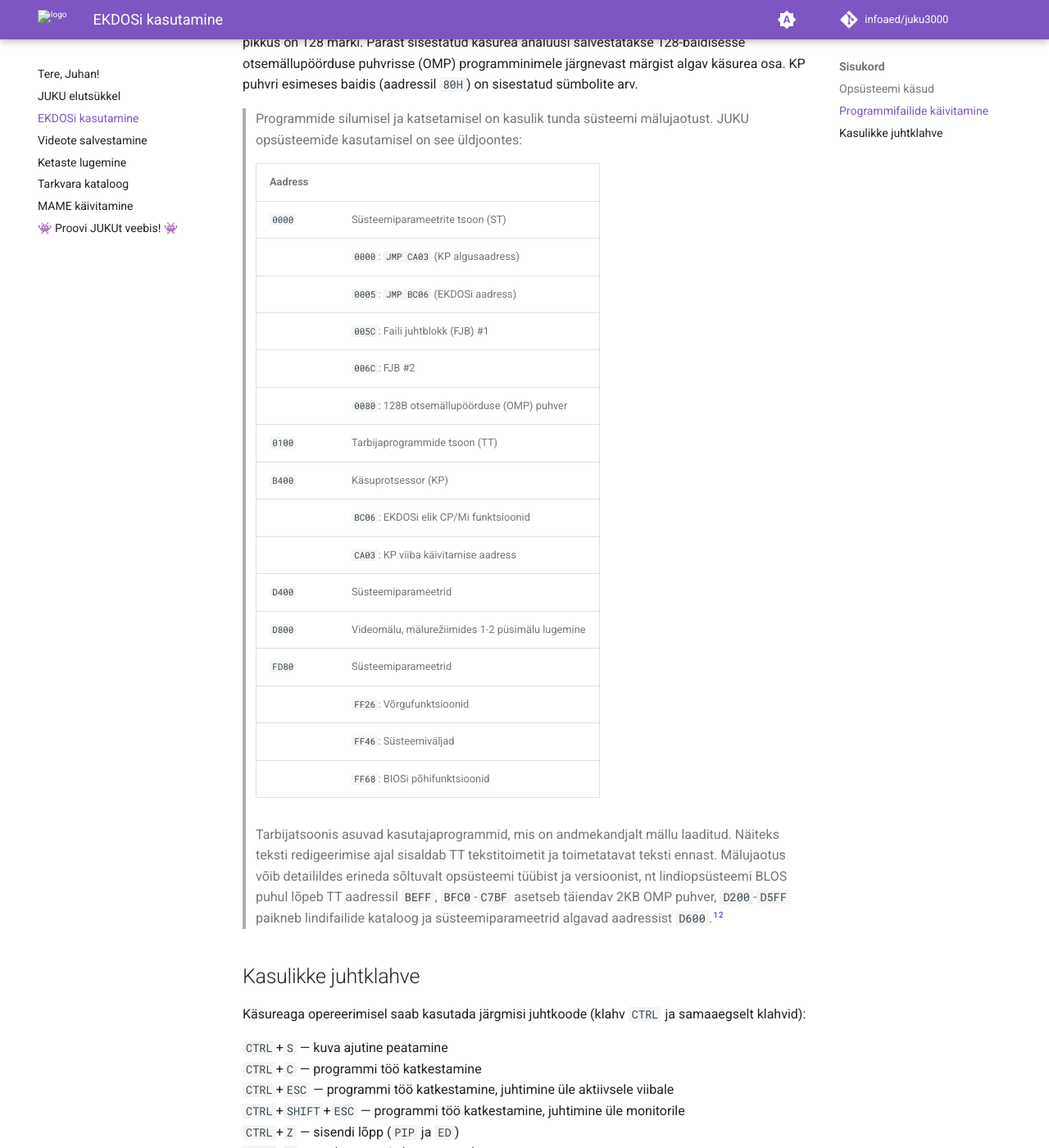
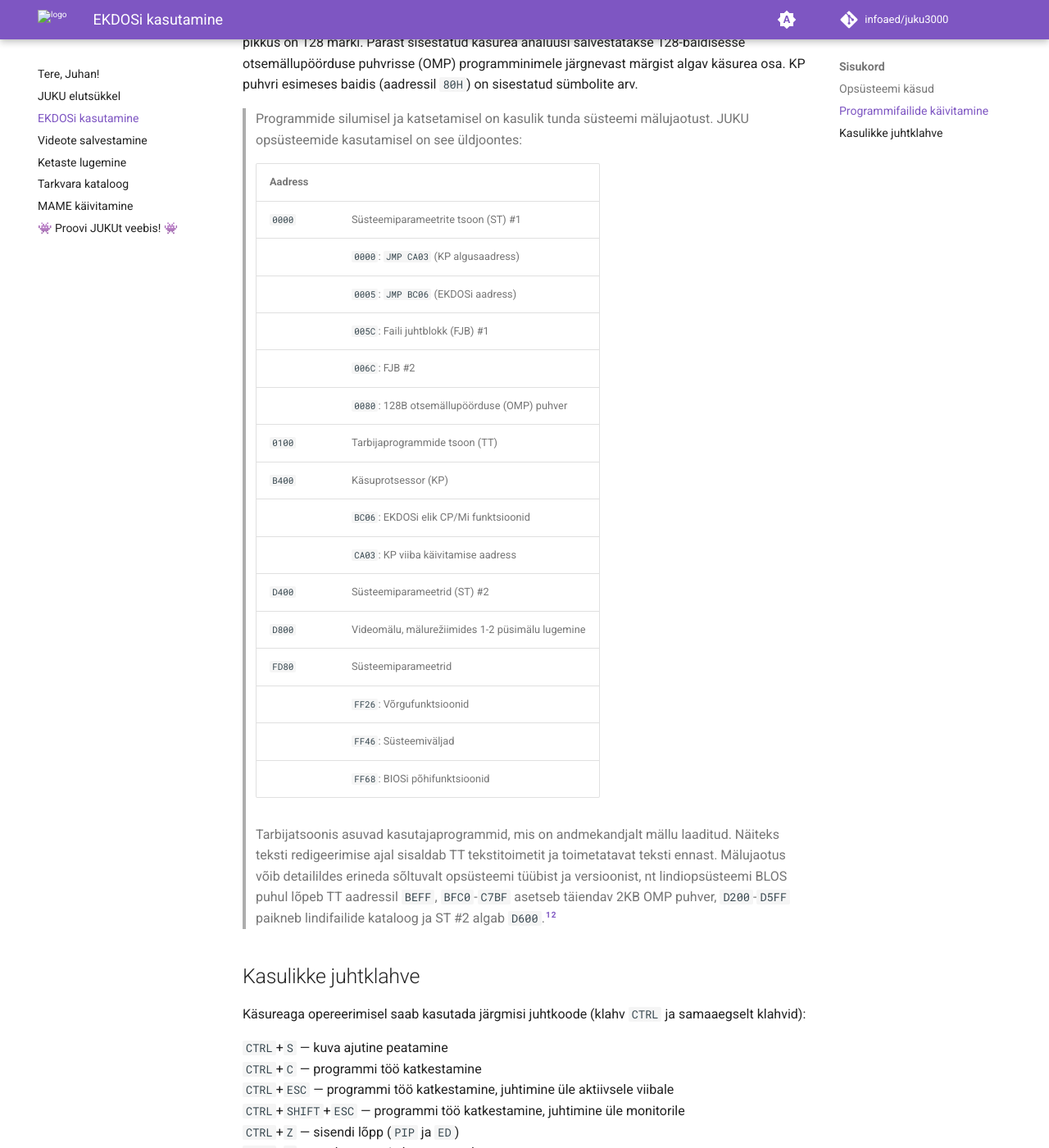
Before and after one commit to infoaed/juku3000, an MkDocs documentation site: the page built from docs/juku-käsud.md, in a window 1280 px wide and 1400 px high, scrolled down 3804 px. Shown: the whole window at 82% size. Built offline with MkDocs 1.6.1 and Material for MkDocs 9.7.7, drawn with Linux system fonts in a browser that asks for light colours; comment, search, counter and statistics services are not loaded.

Commit message:
Update juku-käsud.md

```diff
--- a/docs/juku-käsud.md
+++ b/docs/juku-käsud.md
@@ -115,7 +115,7 @@ KP moodustab nendest parameetritest süsteemiparameetrite tsooni (ST) ühe või
 >
 > | Aadress |                                                   |
 > | ----------- | --------------------------------------------------|
-> `0000` | Süsteemiparameetrite tsoon (ST)
+> `0000` | Süsteemiparameetrite tsoon (ST) #1
 >        | `0000`: `JMP CA03` (KP algusaadress)
 >        | `0005`: `JMP BC06` (EKDOSi aadress)
 >        | `005C`: Faili juhtblokk (FJB) #1
@@ -125,14 +125,14 @@ KP moodustab nendest parameetritest süsteemiparameetrite tsooni (ST) ühe või
 > `B400` | Käsuprotsessor (KP)
 >        | `BC06`: EKDOSi elik CP/Mi funktsioonid
 >        | `CA03`: KP viiba käivitamise aadress
-> `D400` | Süsteemiparameetrid
+> `D400` | Süsteemiparameetrid (ST) #2
 > `D800` | Videomälu, mälurežiimides 1-2 püsimälu lugemine
 > `FD80` | Süsteemiparameetrid
 >        | `FF26`: Võrgufunktsioonid
 >        | `FF46`: Süsteemiväljad
 >        | `FF68`: BIOSi põhifunktsioonid
 >
-> Tarbijatsoonis asuvad kasutajaprogrammid, mis on andmekandjalt mäl­lu laaditud. Näiteks teksti redigeerimise ajal sisaldab TT tekstitoimetit ja toimetatavat teksti ennast. Mälujaotus võib detailildes erineda sõltuvalt opsüsteemi tüübist ja versioonist, nt lindiopsüsteemi BLOS puhul lõpeb TT aadressil `BEFF`, `BFC0`-`C7BF` asetseb täiendav 2KB OMP puhver, `D200`-`D5FF` paikneb lindifailide kataloog ja süsteemiparameetrid algavad aadressist `D600`.[^1][^2]
+> Tarbijatsoonis asuvad kasutajaprogrammid, mis on andmekandjalt mäl­lu laaditud. Näiteks teksti redigeerimise ajal sisaldab TT tekstitoimetit ja toimetatavat teksti ennast. Mälujaotus võib detailildes erineda sõltuvalt opsüsteemi tüübist ja versioonist, nt lindiopsüsteemi BLOS puhul lõpeb TT aadressil `BEFF`, `BFC0`-`C7BF` asetseb täiendav 2KB OMP puhver, `D200`-`D5FF` paikneb lindifailide kataloog ja ST #2 algab `D600`.[^1][^2]
 
 ## Kasulikke juhtklahve
 
```
